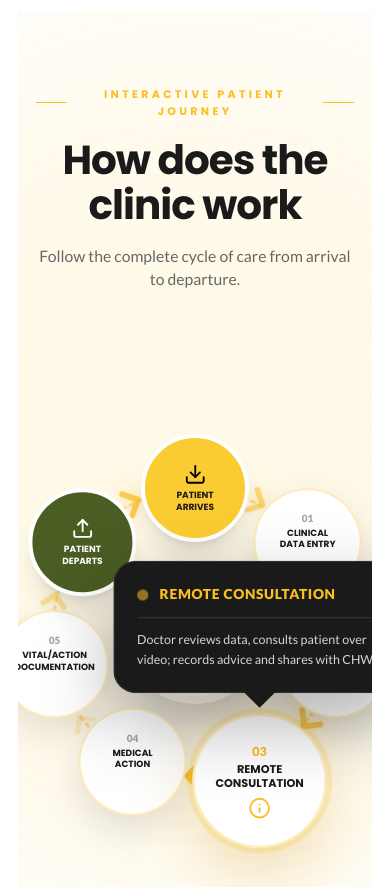
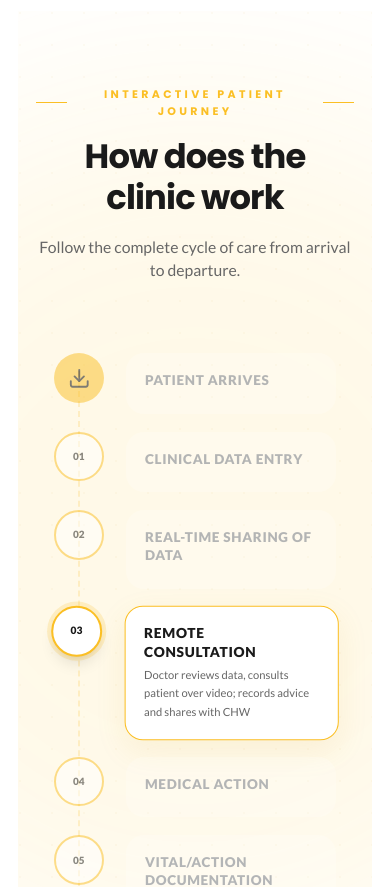
Before and after one commit to Studio-1947/fih, a Next.js app: page /our-work in a window 390 px wide. Shown: the part 4460-5347 px from the top of the page. Built offline with nearby package versions, Linux system fonts and the light colour scheme.

Commit message:
feat: add interactive ClinicWorkflowSection component with animated circular navigation

```diff
--- a/src/components/ourWork/ClinicWorkflowSection.tsx
+++ b/src/components/ourWork/ClinicWorkflowSection.tsx
@@ -27,9 +27,9 @@ export default function ClinicWorkflowSection({ workflow }: ClinicWorkflowSectio
     return () => clearInterval(interval);
   }, [totalSteps, isPaused]);
 
-  // Unified radius for perfect alignment
+  // Standardized responsive sizing for predictable alignment
   const radius = "13.5rem";
-  const mobileRadius = "8rem";
+  const mobileRadius = "6.5rem";
 
   // All nodes separated by 360/totalSteps degrees. Starting at top (0 degrees).
   const angles = allSteps.map((_, i) => (i * 360) / totalSteps);
@@ -60,7 +60,7 @@ export default function ClinicWorkflowSection({ workflow }: ClinicWorkflowSectio
             INTERACTIVE PATIENT JOURNEY
             <span className="h-px w-8 bg-primary" aria-hidden="true" />
           </p>
-          <h2 className="text-4xl font-black tracking-tight text-[#1a1a1a] sm:text-5xl lg:text-6xl [font-family:var(--font-heading)]">
+          <h2 className="text-3xl font-black tracking-tight text-[#1a1a1a] sm:text-5xl lg:text-6xl [font-family:var(--font-heading)] px-2">
             {workflow.title}
           </h2>
           <p className="text-[#666666] text-sm sm:text-lg [font-family:var(--font-body)] max-w-xl mx-auto">
@@ -69,9 +69,24 @@ export default function ClinicWorkflowSection({ workflow }: ClinicWorkflowSectio
         </div>
       </FadeIn>
 
-      {/* Diagram Container */}
-      <FadeIn delay={0.2} className="w-full">
-        <div className="relative w-full max-w-[40rem] h-[26rem] sm:h-[38rem] mx-auto flex items-center justify-center mt-8 sm:mt-12">
+      {/* 1. Desktop Circular Diagram (Hidden on Mobile) */}
+      <FadeIn delay={0.2} className="w-full hidden sm:block">
+        <div className="relative w-full max-w-[40rem] h-[38rem] mx-auto flex items-center justify-center mt-12">
+
+        {/* Mobile Active Step Info - Safe Zone at Top */}
+        <div className="sm:hidden absolute top-0 left-1/2 -translate-x-1/2 w-full max-w-[18rem] z-50 transition-all duration-500">
+           <div className="bg-[#1a1a1a] text-white p-3 rounded-xl shadow-[0_20px_50px_rgba(0,0,0,0.3)] border border-white/10 text-center">
+              <div className="flex items-center justify-center gap-2 mb-1.5">
+                 <div className="w-1.5 h-1.5 rounded-full bg-primary animate-pulse"></div>
+                 <h5 className="text-primary font-black text-[10px] uppercase tracking-wider">{allSteps[activeIndex].title}</h5>
+              </div>
+              <p className="text-gray-300 text-[10px] leading-relaxed [font-family:var(--font-body)]">
+                {allSteps[activeIndex].description}
+              </p>
+           </div>
+           {/* Dynamic indicator pointing to the current node area */}
+           <div className="w-px h-6 bg-gradient-to-b from-primary to-transparent mx-auto mt-2 animate-bounce"></div>
+        </div>
 
         {/* Rotating Background Dashed Track Wrapper - Fixes misalignment */}
         <div className="absolute inset-0 animate-rotate-track pointer-events-none z-0">
@@ -81,13 +96,13 @@ export default function ClinicWorkflowSection({ workflow }: ClinicWorkflowSectio
         </div>
 
         {/* Central Hub */}
-        <div className="absolute top-1/2 left-1/2 -translate-x-1/2 -translate-y-1/2 z-10 w-32 h-32 sm:w-44 sm:h-44 rounded-full bg-white shadow-[0_20px_60px_rgba(0,0,0,0.15)] flex items-center justify-center text-center p-6 border-8 border-primary/10 group transition-transform duration-500 hover:scale-105">
+        <div className="absolute top-1/2 left-1/2 -translate-x-1/2 -translate-y-1/2 z-10 w-28 h-28 sm:w-44 sm:h-44 rounded-full bg-white shadow-[0_20px_60px_rgba(0,0,0,0.15)] flex items-center justify-center text-center p-4 sm:p-6 border-[6px] sm:border-8 border-primary/10 group transition-transform duration-500 hover:scale-105">
           <div className="space-y-1">
-             <div className="w-10 h-1 bg-primary/40 mx-auto rounded-full mb-2 group-hover:w-16 transition-all"></div>
-             <p className="text-[10px] sm:text-xs font-black text-[#1a1a1a] [font-family:var(--font-heading)] uppercase leading-tight tracking-widest">
-               PATIENT<br/><span className="text-primary text-base sm:text-2xl drop-shadow-sm">UDAY</span><br/>JOURNEY
+             <div className="w-8 sm:w-12 h-1 bg-primary/30 mx-auto rounded-full mb-1 sm:mb-2 group-hover:w-16 transition-all"></div>
+             <p className="text-[8px] sm:text-xs font-black text-[#1a1a1a] [font-family:var(--font-heading)] uppercase leading-tight tracking-[0.2em] sm:tracking-widest">
+               PATIENT<br/><span className="text-primary text-sm sm:text-2xl drop-shadow-md">UDAY</span><br/>JOURNEY
              </p>
-             <div className="w-10 h-1 bg-primary/40 mx-auto rounded-full mt-2 group-hover:w-16 transition-all"></div>
+             <div className="w-8 sm:w-12 h-1 bg-primary/30 mx-auto rounded-full mt-1 sm:mt-2 group-hover:w-16 transition-all"></div>
           </div>
         </div>
 
@@ -100,7 +115,7 @@ export default function ClinicWorkflowSection({ workflow }: ClinicWorkflowSectio
               className="absolute top-1/2 left-1/2 z-10 pointer-events-none path-arrow"
               style={{
                 '--angle': `${angle}deg`,
-                transform: `translate(-50%, -50%) rotate(${angle}deg) translateY(-${radius})`
+                transform: `translate(-50%, -50%) rotate(${angle}deg) translateY(calc(-1 * ${radius}))`
               } as React.CSSProperties}
             >
               <div
@@ -126,29 +141,29 @@ export default function ClinicWorkflowSection({ workflow }: ClinicWorkflowSectio
               className={`absolute top-1/2 left-1/2 z-20 transition-all duration-500 ${isActive ? 'scale-125 z-30' : 'hover:scale-110'} group circular-node`}
               style={{
                 '--angle': `${angle}deg`,
-                transform: `translate(-50%, -50%) rotate(${angle}deg) translateY(-${radius}) rotate(-${angle}deg)`
+                transform: `translate(-50%, -50%) rotate(${angle}deg) translateY(calc(-1 * ${radius})) rotate(calc(-1 * ${angle}deg))`
               } as React.CSSProperties}
             >
               <div
                 className={`
-                  w-24 h-24 sm:w-32 sm:h-32 rounded-full flex flex-col items-center justify-center p-3 text-center cursor-help relative overflow-visible transition-all duration-300
-                  ${isStart ? 'bg-[#fbcc32] border-4 border-white shadow-xl text-black' :
-                    isEnd ? 'bg-[#4a5d23] border-4 border-white shadow-xl text-white' :
+                  w-20 h-20 sm:w-32 sm:h-32 rounded-full flex flex-col items-center justify-center p-2 sm:p-4 text-center cursor-help relative overflow-visible transition-all duration-300
+                  ${isStart ? 'bg-[#fbcc32] border-[3px] sm:border-4 border-white shadow-xl text-black' :
+                    isEnd ? 'bg-[#4a5d23] border-[3px] sm:border-4 border-white shadow-xl text-white' :
                     'bg-white border-2 border-primary/30 shadow-[0_15px_40px_rgba(0,0,0,0.12)] text-[#1a1a1a]'}
-                  ${isActive ? 'border-primary ring-4 ring-primary/20 shadow-[0_20px_50px_rgba(202,154,34,0.3)]' : 'hover:border-primary hover:shadow-[0_20px_50px_rgba(202,154,34,0.3)]'}
+                  ${isActive ? 'border-primary ring-4 ring-primary/20 shadow-[0_0_30px_rgba(202,154,34,0.4)]' : 'hover:border-primary hover:shadow-[0_15px_40px_rgba(0,0,0,0.15)]'}
                 `}
                 onMouseEnter={() => setActiveIndex(idx)}
               >
                 {isStart ? (
-                  <LogIn className="w-5 h-5 mb-1 rotate-90" />
+                  <LogIn className="w-4 h-4 sm:w-6 sm:h-6 mb-1 rotate-90" />
                 ) : isEnd ? (
-                  <LogOut className="w-5 h-5 mb-1 -rotate-90" />
+                  <LogOut className="w-4 h-4 sm:w-6 sm:h-6 mb-1 -rotate-90" />
                 ) : (
-                  <span className={`text-[10px] font-black opacity-40 mb-0.5 group-hover:opacity-100 transition-opacity ${isActive ? 'opacity-100 text-primary' : ''}`}>0{idx}</span>
+                  <span className={`text-[9px] sm:text-[10px] font-black opacity-30 mb-0.5 group-hover:opacity-100 transition-opacity ${isActive ? 'opacity-100 text-primary' : ''}`}>0{idx}</span>
                 )}
 
                 <h4 className={`
-                  text-[9px] sm:text-[11px] font-black leading-tight [font-family:var(--font-heading)] uppercase px-1
+                  text-[7.5px] sm:text-[11px] font-black leading-tight [font-family:var(--font-heading)] uppercase px-1 w-full text-center
                   ${isEnd ? 'text-white' : 'text-[#1a1a1a]'}
                 `}>
                   {step.title}
@@ -160,17 +175,17 @@ export default function ClinicWorkflowSection({ workflow }: ClinicWorkflowSectio
                   </div>
                 )}
 
-                {/* Tooltip Description */}
+                {/* Tooltip Description - Desktop Only */}
                 {step.description && (
                   <div className={`
-                    absolute bottom-full mb-4 left-1/2 -translate-x-1/2 w-52 sm:w-72 bg-[#1a1a1a] text-white p-4 rounded-2xl shadow-[0_25px_60px_rgba(0,0,0,0.3)] transition-all duration-500 z-50 text-left border border-white/10
-                    ${isActive ? 'opacity-100 visible translate-y-0' : 'opacity-0 invisible translate-y-2 group-hover:opacity-100 group-hover:visible group-hover:translate-y-0'}
+                    hidden sm:block absolute bottom-full mb-4 left-1/2 -translate-x-1/2 w-72 bg-[#1a1a1a] text-white p-4 rounded-2xl shadow-[0_25px_60px_rgba(0,0,0,0.3)] transition-all duration-500 z-50 text-left border border-white/10
+                    ${isActive ? "opacity-100 visible translate-y-0" : "opacity-0 invisible translate-y-2 group-hover:opacity-100 group-hover:visible group-hover:translate-y-0"}
                   `}>
                     <div className="flex items-center gap-2 mb-2 border-b border-white/10 pb-2">
                        <div className="w-2 h-2 rounded-full bg-primary animate-pulse"></div>
-                       <h5 className="text-primary font-black text-[11px] sm:text-xs uppercase tracking-wider">{step.title}</h5>
+                       <h5 className="text-primary font-black text-xs uppercase tracking-wider">{step.title}</h5>
                     </div>
-                    <p className="text-gray-300 text-[10px] sm:text-[11px] leading-relaxed [font-family:var(--font-body)]">
+                    <p className="text-gray-300 text-[11px] leading-relaxed [font-family:var(--font-body)]">
                       {step.description}
                     </p>
                     <div className="absolute top-full left-1/2 -translate-x-1/2 w-4 h-4 bg-[#1a1a1a] rotate-45 -mt-2"></div>
@@ -182,6 +197,52 @@ export default function ClinicWorkflowSection({ workflow }: ClinicWorkflowSectio
         })}
 
       </div>
+      </FadeIn>
+
+      {/* 2. Mobile Vertical Stepper (Shown on Mobile ONLY) */}
+      <FadeIn delay={0.2} className="w-full sm:hidden px-4">
+        <div className="relative space-y-4">
+          {/* Vertical Progress Line */}
+          <div className="absolute left-[1.35rem] top-4 bottom-4 w-px border-l-2 border-dashed border-primary/20 z-0"></div>
+
+          {allSteps.map((step, idx) => {
+            const isActive = activeIndex === idx;
+            const isStart = idx === 0;
+            const isEnd = idx === totalSteps - 1;
+
+            return (
+              <div
+                key={`mobile-step-${idx}`}
+                className={`relative flex gap-5 items-start transition-all duration-500 ${isActive ? 'scale-[1.02]' : 'opacity-50'}`}
+                onClick={() => setActiveIndex(idx)}
+              >
+                {/* Node Circle */}
+                <div className={`
+                  relative z-10 w-11 h-11 rounded-full flex items-center justify-center flex-shrink-0 transition-all duration-300
+                  ${isStart ? 'bg-primary text-black' : isEnd ? 'bg-[#4a5d23] text-white' : 'bg-white border-2 border-primary'}
+                  ${isActive ? 'ring-4 ring-primary/20 shadow-lg' : ''}
+                `}>
+                  {isStart ? <LogIn className="w-5 h-5 rotate-90" /> : isEnd ? <LogOut className="w-5 h-5 -rotate-90" /> : <span className="text-[10px] font-black">0{idx}</span>}
+                </div>
+
+                {/* Content Card */}
+                <div className={`
+                  flex-1 p-4 rounded-2xl border transition-all duration-300
+                  ${isActive ? 'bg-white border-primary shadow-[0_10px_30px_rgba(202,154,34,0.1)]' : 'bg-white/40 border-transparent'}
+                `}>
+                  <h4 className={`text-xs font-black uppercase tracking-wider mb-1 ${isActive ? 'text-[#1a1a1a]' : 'text-gray-500'}`}>
+                    {step.title}
+                  </h4>
+                  {isActive && (
+                    <p className="text-[11px] leading-relaxed text-[#666666] animate-in fade-in slide-in-from-top-1 duration-500">
+                      {step.description}
+                    </p>
+                  )}
+                </div>
+              </div>
+            );
+          })}
+        </div>
       </FadeIn>
 
       <style jsx global>{`
@@ -203,14 +264,14 @@ export default function ClinicWorkflowSection({ workflow }: ClinicWorkflowSectio
 
         @media (max-width: 639px) {
            .circular-node {
-             transform: translate(-50%, -50%) rotate(var(--angle)) translateY(-8rem) rotate(calc(var(--angle) * -1)) !important;
+             transform: translate(-50%, -50%) rotate(var(--angle)) translateY(calc(-1 * ${mobileRadius})) rotate(calc(-1 * var(--angle))) !important;
            }
            .path-arrow {
-             transform: translate(-50%, -50%) rotate(var(--angle)) translateY(-8rem) !important;
+             transform: translate(-50%, -50%) rotate(var(--angle)) translateY(calc(-1 * ${mobileRadius})) !important;
            }
            .dashed-track {
-             width: 16rem !important;
-             height: 16rem !important;
+             width: calc(${mobileRadius} * 2) !important;
+             height: calc(${mobileRadius} * 2) !important;
            }
         }
       `}</style>
```
